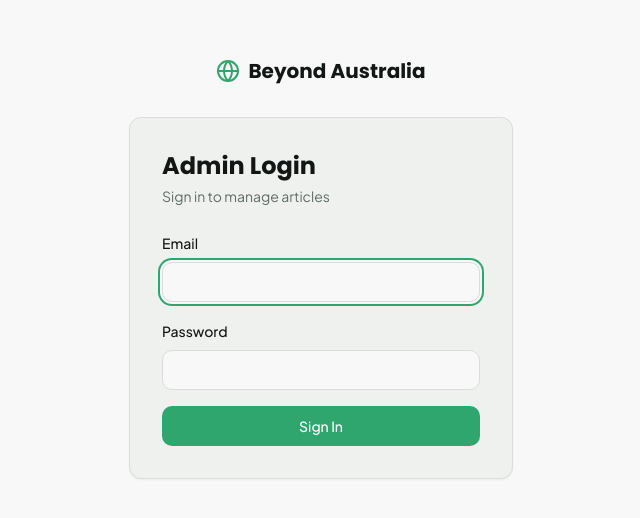
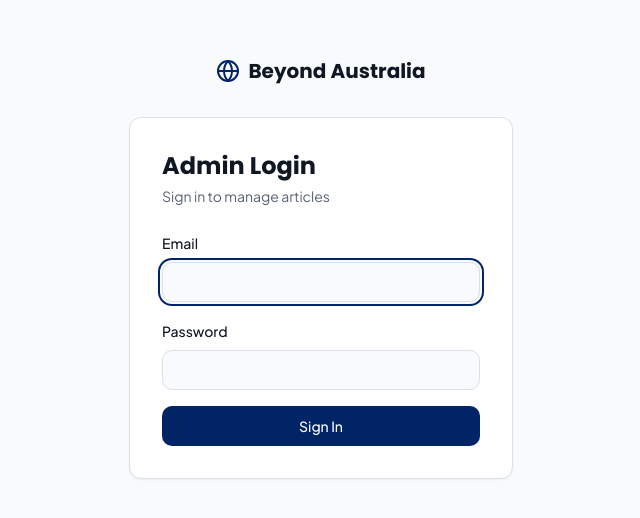
Before and after one commit to beamjc/beyond-australia, a Next.js app: page /admin/login in a window 1280 px wide. Shown: the part 132-650 px from the top of the page, without its empty margins (319-959 px from the left). Built offline with nearby package versions, Linux system fonts and the light colour scheme; no server answers.

Commit message:
Update brand CI

```diff
--- a/src/app/globals.css
+++ b/src/app/globals.css
@@ -6,90 +6,89 @@
 
 @layer base {
   :root {
-    --background: 120 5% 97%;
-    --foreground: 150 10% 8%;
+    --background: 210 25% 98%;
+    --foreground: 219 40% 10%;
 
-    --card: 120 6% 94%;
-    --card-foreground: 150 10% 8%;
+    --card: 0 0% 100%;
+    --card-foreground: 219 40% 10%;
 
     --popover: 0 0% 100%;
-    --popover-foreground: 150 10% 8%;
+    --popover-foreground: 219 40% 10%;
 
-    --primary: 152 55% 42%;
+    --primary: 219 100% 20%;
     --primary-foreground: 0 0% 100%;
 
-    --secondary: 160 10% 12%;
-    --secondary-foreground: 120 10% 92%;
+    --secondary: 215 100% 33%;
+    --secondary-foreground: 0 0% 100%;
 
-    --muted: 120 5% 90%;
-    --muted-foreground: 150 5% 40%;
+    --muted: 210 20% 95%;
+    --muted-foreground: 219 15% 40%;
 
-    --accent: 145 40% 48%;
-    --accent-foreground: 0 0% 100%;
+    --accent: 53 84% 64%;
+    --accent-foreground: 219 100% 20%;
 
     --destructive: 0 72% 51%;
     --destructive-foreground: 0 0% 100%;
 
-    --border: 120 5% 86%;
-    --input: 120 5% 86%;
-    --ring: 152 55% 42%;
+    --border: 210 20% 88%;
+    --input: 210 20% 88%;
+    --ring: 219 100% 20%;
 
     --radius: 0.75rem;
 
-    --sage-glow: 145 60% 55%;
-    --charcoal: 160 10% 12%;
-    --charcoal-light: 155 8% 22%;
-    --emerald: 152 55% 42%;
-    --warm-bg: 120 5% 97%;
-    --sage-mist: 130 10% 92%;
+    --gold: 53 84% 64%;
+    --gold-glow: 48 90% 72%;
+    --navy-deep: 210 100% 12%;
+    --cobalt: 215 100% 33%;
+    --azure: 210 100% 50%;
 
     --sidebar-background: 0 0% 98%;
     --sidebar-foreground: 240 5.3% 26.1%;
-    --sidebar-primary: 240 5.9% 10%;
+    --sidebar-primary: 219 100% 20%;
     --sidebar-primary-foreground: 0 0% 98%;
     --sidebar-accent: 240 4.8% 95.9%;
     --sidebar-accent-foreground: 240 5.9% 10%;
     --sidebar-border: 220 13% 91%;
-    --sidebar-ring: 152 55% 42%;
+    --sidebar-ring: 219 100% 20%;
   }
 
   .dark {
-    --background: 160 12% 6%;
-    --foreground: 120 10% 92%;
+    --background: 210 100% 6%;
+    --foreground: 210 20% 95%;
 
-    --card: 160 12% 10%;
-    --card-foreground: 120 10% 92%;
+    --card: 210 60% 9%;
+    --card-foreground: 210 20% 95%;
 
-    --popover: 160 12% 8%;
-    --popover-foreground: 120 10% 92%;
+    --popover: 210 60% 8%;
+    --popover-foreground: 210 20% 95%;
 
-    --primary: 152 55% 42%;
-    --primary-foreground: 0 0% 100%;
+    --primary: 53 84% 64%;
+    --primary-foreground: 219 100% 20%;
 
-    --secondary: 155 8% 22%;
-    --secondary-foreground: 120 10% 88%;
+    --secondary: 215 100% 33%;
+    --secondary-foreground: 0 0% 100%;
 
-    --muted: 160 10% 16%;
-    --muted-foreground: 150 5% 50%;
+    --muted: 210 40% 16%;
+    --muted-foreground: 210 15% 65%;
 
-    --accent: 145 40% 48%;
-    --accent-foreground: 0 0% 100%;
+    --accent: 53 84% 64%;
+    --accent-foreground: 219 100% 20%;
 
     --destructive: 0 62.8% 30.6%;
     --destructive-foreground: 210 40% 98%;
 
-    --border: 160 10% 18%;
-    --input: 160 10% 18%;
-    --ring: 152 55% 42%;
+    --border: 210 40% 18%;
+    --input: 210 40% 18%;
+    --ring: 53 84% 64%;
 
-    --sidebar-background: 160 12% 8%;
-    --sidebar-foreground: 120 10% 92%;
-    --sidebar-primary: 152 55% 42%;
-    --sidebar-primary-foreground: 0 0% 100%;
-    --sidebar-accent: 160 10% 14%;
-    --sidebar-accent-foreground: 120 10% 92%;
-    --sidebar-border: 160 10% 16%;
-    --sidebar-ring: 152 55% 42%;
+    --sidebar-background: 210 60% 8%;
+    --sidebar-foreground: 210 20% 95%;
+    --sidebar-primary: 53 84% 64%;
+    --sidebar-primary-foreground: 219 100% 20%;
+    --sidebar-accent: 210 40% 14%;
+    --sidebar-accent-foreground: 210 20% 95%;
+    --sidebar-border: 210 40% 16%;
+    --sidebar-ring: 53 84% 64%;
   }
 }
 
@@ -126,43 +125,42 @@
   .gradient-hero {
     background: linear-gradient(
       135deg,
-      hsl(160 12% 6%) 0%,
-      hsl(155 15% 12%) 40%,
-      hsl(150 18% 16%) 70%,
-      hsl(145 20% 20%) 100%
+      hsl(var(--navy-deep)) 0%,
+      hsl(var(--primary)) 55%,
+      hsl(var(--cobalt)) 100%
     );
   }
 
   .gradient-gold {
     background: linear-gradient(
       135deg,
-      hsl(152 55% 42%) 0%,
-      hsl(145 50% 50%) 50%,
-      hsl(152 55% 38%) 100%
+      hsl(var(--gold)) 0%,
+      hsl(var(--gold-glow)) 50%,
+      hsl(var(--gold)) 100%
     );
   }
 
   .gradient-card {
     background: linear-gradient(
       145deg,
-      hsl(120 6% 94%) 0%,
-      hsl(130 8% 91%) 100%
+      hsl(0 0% 100%) 0%,
+      hsl(var(--muted)) 100%
     );
   }
 
   .text-gradient-gold {
-    background: linear-gradient(135deg, hsl(152 55% 42%), hsl(145 60% 55%));
+    background: linear-gradient(135deg, hsl(var(--gold)), hsl(var(--gold-glow)));
     -webkit-background-clip: text;
     -webkit-text-fill-color: transparent;
     background-clip: text;
   }
 
   .shadow-warm {
-    box-shadow: 0 4px 20px -4px hsl(152 50% 40% / 0.15),
-                0 2px 8px -2px hsl(152 50% 40% / 0.1);
+    box-shadow: 0 4px 20px -4px hsl(var(--primary) / 0.15),
+                0 2px 8px -2px hsl(var(--primary) / 0.1);
   }
 
   .shadow-navy {
-    box-shadow: 0 8px 30px -8px hsl(160 12% 6% / 0.4);
+    box-shadow: 0 8px 30px -8px hsl(var(--navy-deep) / 0.4);
   }
 }
--- a/src/components/shared/BSCConsultationCTA.tsx
+++ b/src/components/shared/BSCConsultationCTA.tsx
@@ -25,12 +25,12 @@ const BSCConsultationCTA = ({ variant = "standard", className = "" }: Props) =>
   const siteLabel = isTh ? "เว็บไซต์ BSC" : "BSC Website";
 
   const bgClass = isProminent
-    ? "bg-[#cdebde] dark:bg-emerald-900/30"
-    : "bg-[#e1f5ee] dark:bg-emerald-900/20";
+    ? "bg-primary/[0.07] dark:bg-primary/15"
+    : "bg-primary/5 dark:bg-primary/10";
 
   return (
     <div
-      className={`mx-auto w-full max-w-2xl rounded-xl border border-emerald-500/20 border-l-4 border-l-primary ${bgClass} ${
+      className={`mx-auto w-full max-w-2xl rounded-xl border border-primary/15 border-l-4 border-l-accent ${bgClass} ${
         isCompact ? "p-3 sm:p-4" : "p-4 sm:p-5"
       } ${className}`}
     >
--- a/src/components/shared/CTABanner.tsx
+++ b/src/components/shared/CTABanner.tsx
@@ -16,11 +16,11 @@ const CTABanner = () => {
           <p className="text-secondary-foreground/70 leading-relaxed">{t("ctaBanner.subtitle")}</p>
           <div className="flex flex-wrap gap-x-6 gap-y-2 mt-6 text-sm text-secondary-foreground/80">
             <span className="inline-flex items-center gap-2">
-              <CheckCircle2 className="w-4 h-4 text-primary shrink-0" />
+              <CheckCircle2 className="w-4 h-4 text-accent shrink-0" />
               {t("ctaBanner.trust1")}
             </span>
             <span className="inline-flex items-center gap-2">
-              <CheckCircle2 className="w-4 h-4 text-primary shrink-0" />
+              <CheckCircle2 className="w-4 h-4 text-accent shrink-0" />
               {t("ctaBanner.trust2")}
             </span>
           </div>
@@ -29,7 +29,7 @@ const CTABanner = () => {
           href={SITE_URL}
           target="_blank"
           rel="noopener noreferrer"
-          className="inline-flex items-center justify-center gap-2 rounded-full gradient-gold px-8 py-4 text-base font-semibold text-primary-foreground shadow-warm transition-transform hover:scale-105 shrink-0"
+          className="inline-flex items-center justify-center gap-2 rounded-full gradient-gold px-8 py-4 text-base font-semibold text-accent-foreground shadow-warm transition-transform hover:scale-105 shrink-0"
         >
           {t("ctaBanner.cta")}
           <ArrowRight className="w-5 h-5" />
--- a/src/components/shared/EventsSection.tsx
+++ b/src/components/shared/EventsSection.tsx
@@ -37,7 +37,7 @@ const EventsSection = () => {
   if (!loading && events.length === 0) return null;
 
   return (
-    <section id="events" className="py-20 bg-background">
+    <section id="events" className="py-20 bg-card">
       <div className="container">
         <motion.div
           initial={{ opacity: 0, y: 20 }}
--- a/src/components/shared/QEACTrustBar.tsx
+++ b/src/components/shared/QEACTrustBar.tsx
@@ -21,7 +21,7 @@ const QEACTrustBar = ({ className = "" }: { className?: string }) => {
 
   return (
     <div
-      className={`w-full rounded-xl border border-emerald-500/20 bg-[#e1f5ee] dark:bg-emerald-900/20 px-4 py-3 sm:px-5 sm:py-3.5 ${className}`}
+      className={`w-full rounded-xl border border-primary/15 bg-primary/5 dark:bg-primary/10 px-4 py-3 sm:px-5 sm:py-3.5 ${className}`}
     >
       <div className="flex flex-col sm:flex-row sm:items-center gap-3 sm:gap-4">
         <div className="flex items-start gap-2.5 min-w-0">
--- a/src/components/shared/ServicesSection.tsx
+++ b/src/components/shared/ServicesSection.tsx
@@ -24,7 +24,7 @@ const serviceItems = [
 const ServicesSection = () => {
   const { t } = useLanguage();
   return (
-    <section id="services" className="py-20 bg-card">
+    <section id="services" className="py-20 bg-background">
       <div className="container">
         <SectionHeader
           eyebrow={t("services.eyebrow")}
@@ -48,8 +48,8 @@ const ServicesSection = () => {
               className="group rounded-2xl border border-border/60 bg-background p-6 transition-all hover:border-primary/40 hover:shadow-warm"
             >
               <div className="flex items-center justify-between mb-4">
-                <div className="w-11 h-11 rounded-xl bg-primary/10 flex items-center justify-center group-hover:bg-primary/20 transition-colors">
-                  <service.icon className="w-5 h-5 text-primary" />
+                <div className="w-11 h-11 rounded-xl bg-primary flex items-center justify-center group-hover:bg-accent transition-colors">
+                  <service.icon className="w-5 h-5 text-primary-foreground group-hover:text-accent-foreground transition-colors" />
                 </div>
                 <span className="text-[10px] font-semibold uppercase tracking-wider text-muted-foreground/80 bg-muted/70 px-2.5 py-1 rounded-full">
                   {tag}
--- a/src/components/shared/WHMJourneyTeaser.tsx
+++ b/src/components/shared/WHMJourneyTeaser.tsx
@@ -9,7 +9,7 @@ const WHMJourneyTeaser = () => {
   const { t } = useLanguage();
 
   return (
-    <section className="py-20 bg-background">
+    <section className="py-20 bg-card">
       <div className="container">
         <div className="grid lg:grid-cols-2 gap-12 items-center">
           <div>
--- a/src/components/visa/VisaPathwaySection.tsx
+++ b/src/components/visa/VisaPathwaySection.tsx
@@ -314,7 +314,7 @@ const VisaPathwaySection = () => {
   const handleReset = () => setHistory(["start"]);
 
   return (
-    <section id="visa-pathway" className="py-20 bg-card">
+    <section id="visa-pathway" className="py-20 bg-background">
       <div className="container">
         <div className="max-w-3xl mx-auto mb-8">
           <QEACTrustBar />
--- a/src/index.css
+++ /dev/null
@@ -1,168 +0,0 @@
-@import url('https://fonts.googleapis.com/css2?family=Plus+Jakarta+Sans:wght@300;400;500;600;700;800&family=Space+Grotesk:wght@400;500;600;700&family=Sarabun:wght@300;400;500;600;700;800&display=swap');
-
-@tailwind base;
-@tailwind components;
-@tailwind utilities;
-
-@layer base {
-  :root {
-    --background: 120 5% 97%;
-    --foreground: 150 10% 8%;
-
-    --card: 120 6% 94%;
-    --card-foreground: 150 10% 8%;
-
-    --popover: 0 0% 100%;
-    --popover-foreground: 150 10% 8%;
-
-    --primary: 152 55% 42%;
-    --primary-foreground: 0 0% 100%;
-
-    --secondary: 160 10% 12%;
-    --secondary-foreground: 120 10% 92%;
-
-    --muted: 120 5% 90%;
-    --muted-foreground: 150 5% 40%;
-
-    --accent: 145 40% 48%;
-    --accent-foreground: 0 0% 100%;
-
-    --destructive: 0 72% 51%;
-    --destructive-foreground: 0 0% 100%;
-
-    --border: 120 5% 86%;
-    --input: 120 5% 86%;
-    --ring: 152 55% 42%;
-
-    --radius: 0.75rem;
-
-    --sage-glow: 145 60% 55%;
-    --charcoal: 160 10% 12%;
-    --charcoal-light: 155 8% 22%;
-    --emerald: 152 55% 42%;
-    --warm-bg: 120 5% 97%;
-    --sage-mist: 130 10% 92%;
-
-    --sidebar-background: 0 0% 98%;
-    --sidebar-foreground: 240 5.3% 26.1%;
-    --sidebar-primary: 240 5.9% 10%;
-    --sidebar-primary-foreground: 0 0% 98%;
-    --sidebar-accent: 240 4.8% 95.9%;
-    --sidebar-accent-foreground: 240 5.9% 10%;
-    --sidebar-border: 220 13% 91%;
-    --sidebar-ring: 152 55% 42%;
-  }
-
-  .dark {
-    --background: 160 12% 6%;
-    --foreground: 120 10% 92%;
-
-    --card: 160 12% 10%;
-    --card-foreground: 120 10% 92%;
-
-    --popover: 160 12% 8%;
-    --popover-foreground: 120 10% 92%;
-
-    --primary: 152 55% 42%;
-    --primary-foreground: 0 0% 100%;
-
-    --secondary: 155 8% 22%;
-    --secondary-foreground: 120 10% 88%;
-
-    --muted: 160 10% 16%;
-    --muted-foreground: 150 5% 50%;
-
-    --accent: 145 40% 48%;
-    --accent-foreground: 0 0% 100%;
-
-    --destructive: 0 62.8% 30.6%;
-    --destructive-foreground: 210 40% 98%;
-
-    --border: 160 10% 18%;
-    --input: 160 10% 18%;
-    --ring: 152 55% 42%;
-
-    --sidebar-background: 160 12% 8%;
-    --sidebar-foreground: 120 10% 92%;
-    --sidebar-primary: 152 55% 42%;
-    --sidebar-primary-foreground: 0 0% 100%;
-    --sidebar-accent: 160 10% 14%;
-    --sidebar-accent-foreground: 120 10% 92%;
-    --sidebar-border: 160 10% 16%;
-    --sidebar-ring: 152 55% 42%;
-  }
-}
-
-@layer base {
-  * {
-    @apply border-border;
-  }
-
-  body {
-    @apply bg-background text-foreground font-body antialiased;
-    line-height: 1.6;
-  }
-
-  h1, h2, h3, h4, h5, h6 {
-    @apply font-display;
-  }
-
-  html[data-lang="th"] body,
-  html[data-lang="th"] h1,
-  html[data-lang="th"] h2,
-  html[data-lang="th"] h3,
-  html[data-lang="th"] h4,
-  html[data-lang="th"] h5,
-  html[data-lang="th"] h6 {
-    font-family: 'Sarabun', 'Plus Jakarta Sans', system-ui, sans-serif;
-  }
-
-  html[data-lang="th"] body {
-    line-height: 1.7;
-  }
-}
-
-@layer utilities {
-  .gradient-hero {
-    background: linear-gradient(
-      135deg,
-      hsl(160 12% 6%) 0%,
-      hsl(155 15% 12%) 40%,
-      hsl(150 18% 16%) 70%,
-      hsl(145 20% 20%) 100%
-    );
-  }
-
-  .gradient-gold {
-    background: linear-gradient(
-      135deg,
-      hsl(152 55% 42%) 0%,
-      hsl(145 50% 50%) 50%,
-      hsl(152 55% 38%) 100%
-    );
-  }
-
-  .gradient-card {
-    background: linear-gradient(
-      145deg,
-      hsl(120 6% 94%) 0%,
-      hsl(130 8% 91%) 100%
-    );
-  }
-
-  .text-gradient-gold {
-    background: linear-gradient(135deg, hsl(152 55% 42%), hsl(145 60% 55%));
-    -webkit-background-clip: text;
-    -webkit-text-fill-color: transparent;
-    background-clip: text;
-  }
-
-  .shadow-warm {
-    box-shadow: 0 4px 20px -4px hsl(152 50% 40% / 0.15),
-                0 2px 8px -2px hsl(152 50% 40% / 0.1);
-  }
-
-  .shadow-navy {
-    box-shadow: 0 8px 30px -8px hsl(160 12% 6% / 0.4);
-  }
-}
```
Also changed, not shown: src/components/shared/Footer.tsx (+15 -12 lines), src/components/shared/Navbar.tsx (+5 -4 lines), tailwind.config.ts (+6 -6 lines).
